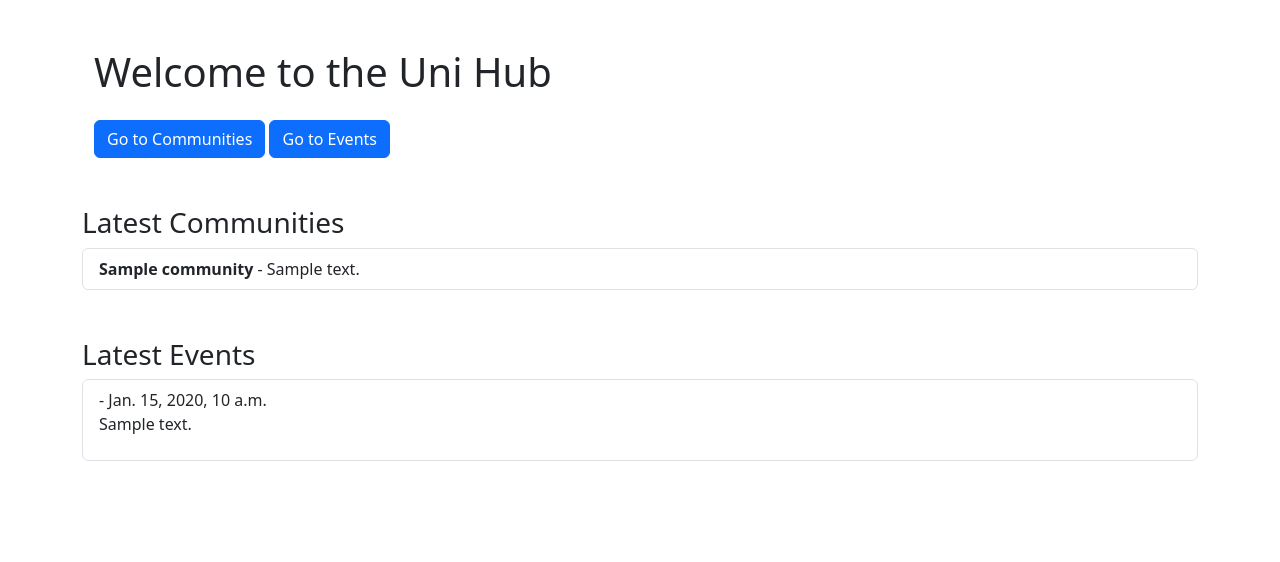
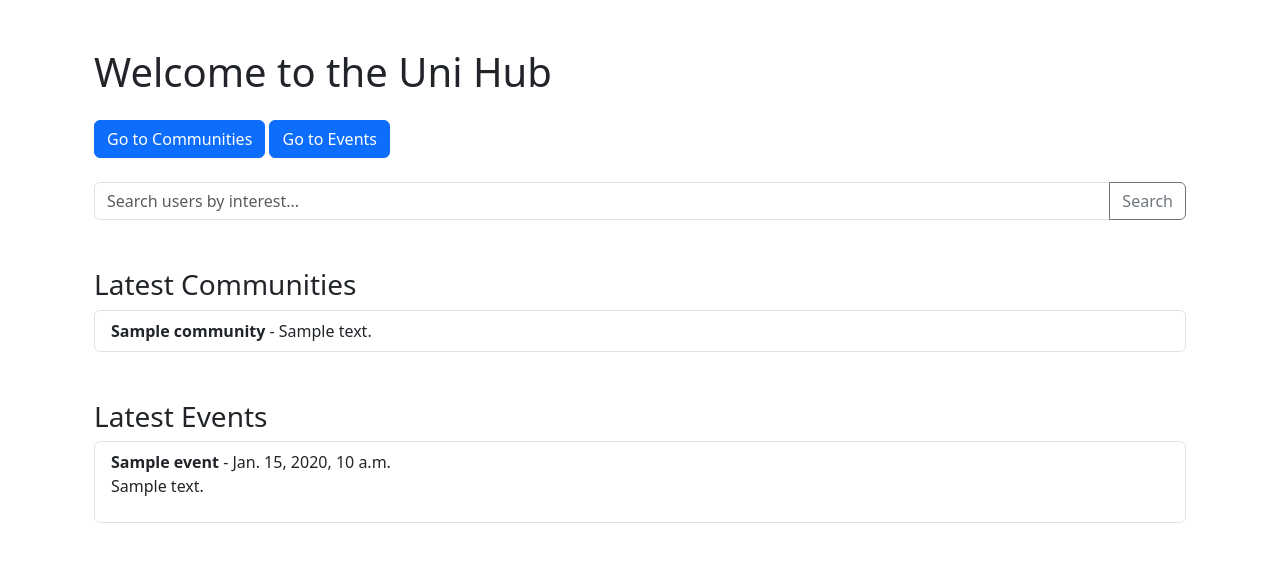
Before and after one commit to RBT-EDWARD/uni-hub, a Django app: page /users/home/ in a window 1280 px wide. Shown: the part 56-618 px from the top of the page. Run offline with Django 5.2, Linux system fonts and the light colour scheme; tables that the repository leaves empty hold one stand-in row (values such as "Sample post").

Commit message:
search student function

```diff
--- a/users/templates/users/home_page.html
+++ b/users/templates/users/home_page.html
@@ -1,5 +1,7 @@
 {% extends "users/index_page.html" %}
 {% block content %}
+
+<!-- Display Django messages -->
 {% if messages %}
   {% for message in messages %}
     <div class="alert {% if message.tags == 'success' %}alert-success{% else %}alert-danger{% endif %} alert-dismissible fade show" role="alert">
@@ -9,6 +11,7 @@
   {% endfor %}
 {% endif %}
 
+<!-- Welcome Section -->
 <div class="container mt-5">
   <div class="row">
     <div class="col-md-7">
@@ -19,8 +22,35 @@
   </div>
 </div>
 
-<!-- Latest Communities -->
-<div class="mt-5">
+<!-- Interest Search Form -->
+<div class="container mt-4">
+  <form method="get" class="input-group">
+    <input type="text" name="q" class="form-control" placeholder="Search users by interest..." value="{{ search_query }}">
+    <button class="btn btn-outline-secondary" type="submit">Search</button>
+  </form>
+</div>
+
+<!-- Matching Profiles Section -->
+{% if matching_profiles %}
+<div class="container mt-3">
+  <h4>Matching Students:</h4>
+  <ul class="list-group">
+    {% for profile in matching_profiles %}
+      <li class="list-group-item">
+        <strong>{{ profile.user.username }}</strong><br>
+        Interests: {{ profile.interests }}
+      </li>
+    {% endfor %}
+  </ul>
+</div>
+{% elif search_query %}
+  <div class="container mt-3">
+    <p>No matching users found for "{{ search_query }}".</p>
+  </div>
+{% endif %}
+
+<!-- Latest Communities Section -->
+<div class="container mt-5">
   <h3>Latest Communities</h3>
   {% if latest_communities %}
     <ul class="list-group">
@@ -52,15 +82,15 @@
   {% endif %}
 </div>
 
-<!-- Latest Events -->
-<div class="mt-5">
+<!-- Latest Events Section -->
+<div class="container mt-5">
   <h3>Latest Events</h3>
   {% if latest_events %}
     <ul class="list-group">
       {% for event in latest_events %}
         <li class="list-group-item d-flex justify-content-between align-items-start">
           <div>
-            <strong>{{ event.name }}</strong> - {{ event.date }}
+            <strong>{{ event.title }}</strong> - {{ event.date }}
             <p>{{ event.description }}</p>
           </div>
           {% if user.is_authenticated %}
--- a/users/urls.py
+++ b/users/urls.py
@@ -15,5 +15,7 @@ urlpatterns = [
     path('event/', views.event_page, name='event_page'),
     path('event/<int:event_id>/join/', views.join_event, name='join_event'),
     path('event/<int:event_id>/leave/', views.leave_event, name='leave_event'),
+    path('search/', views.search_users, name='search_users'),
+
 
 ]
--- a/users/views.py
+++ b/users/views.py
@@ -10,6 +10,7 @@ from django.db.models import Q
 from datetime import datetime
 from django.utils.http import url_has_allowed_host_and_scheme
 from django.conf import settings
+from django.contrib.auth.models import User
 
 def register(request):
     if request.method == 'POST':
@@ -50,9 +51,17 @@ def index_view(request):
 def home_view(request):
     latest_communities = Community.objects.prefetch_related('members').order_by('-id')[:3]
     latest_events = Event.objects.prefetch_related('participants').order_by('-id')[:3]
+
+    search_query = request.GET.get('q', '')
+    matching_profiles = []
+
+    if search_query:
+        matching_profiles = Profile.objects.filter(interests__icontains=search_query)
     return render(request, 'users/home_page.html', {
         'latest_communities': latest_communities,
-        'latest_events': latest_events
+        'latest_events': latest_events,
+        'search_query': search_query,
+        'matching_profiles': matching_profiles,
     })
 
 @login_required
@@ -184,3 +193,13 @@ def leave_event(request, event_id):
     if next_url and url_has_allowed_host_and_scheme(next_url, settings.ALLOWED_HOSTS):
         return redirect(next_url)
     return redirect("event_page")
+
+@login_required
+def search_users(request):
+    query = request.GET.get('q', '')
+    results = []
+
+    if query:
+        results = Profile.objects.filter(interests__icontains=query)
+
+    return render(request, 'users/search.html', {'results': results, 'query': query})
```
